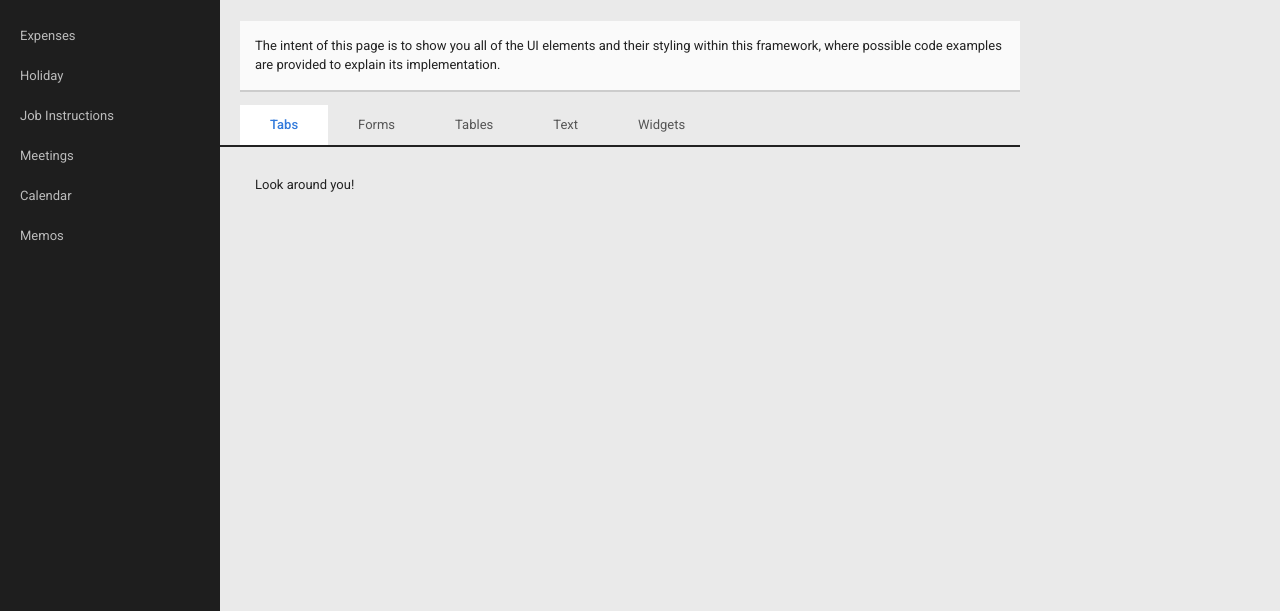
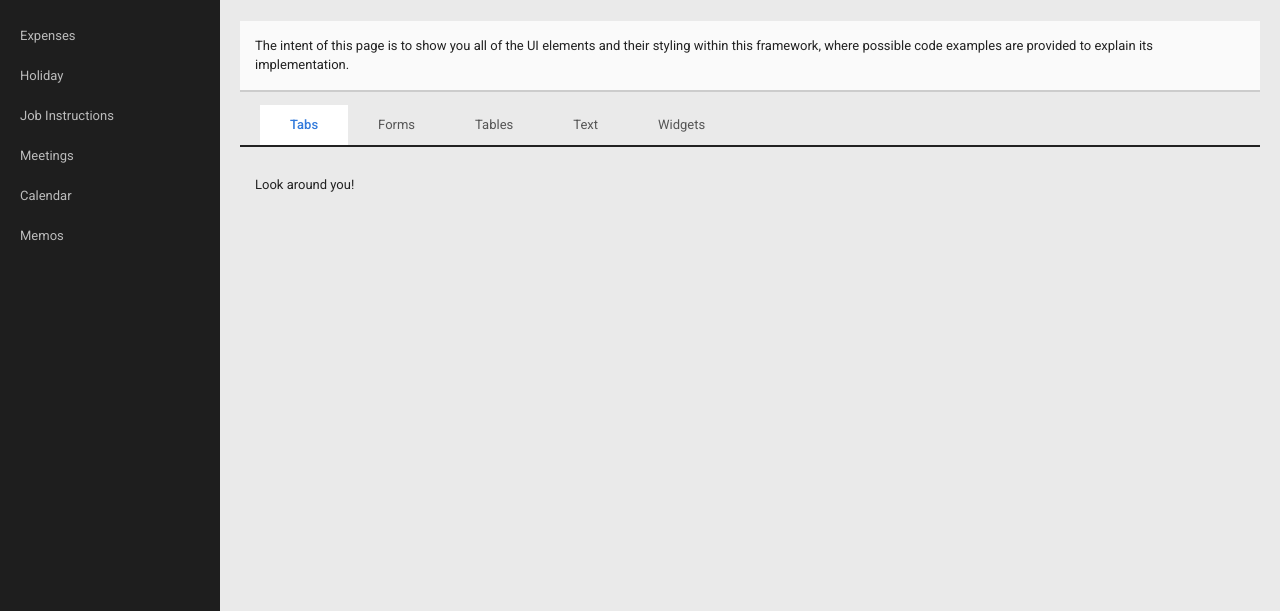
Before and after one commit to idodev/intranet-template, a plain HTML site: page index.html in a window 1280 px wide. Shown: the part 189-800 px from the top of the page. Drawn offline with nearby package versions, Linux system fonts and the light colour scheme.

Commit message:
sorting content margin, now not limited to 800px width

```diff
--- a/css/site.css
+++ b/css/site.css
@@ -264,16 +264,9 @@ section.container {
 }
 
 section.container div.content {
-	margin:20px 0;
-	width:800px;
+	margin:20px;
+	min-width:740px;
 	color:#222;
-}
-
-section.container h1, section.container h2, section.container p {
-	margin-left:20px;
-}
-section.container form {
-	margin-left: 40px;
 }
 
 /* Core elements */
@@ -375,9 +368,7 @@ fieldset input[type=text], fieldset input[type=email] {
 }
 
 /*-- TABLES --*/
-.list-table {
-	margin-left:20px;
-}
+
 .list-table table {
 	width:100%;
 	box-sizing:border-box;
```
